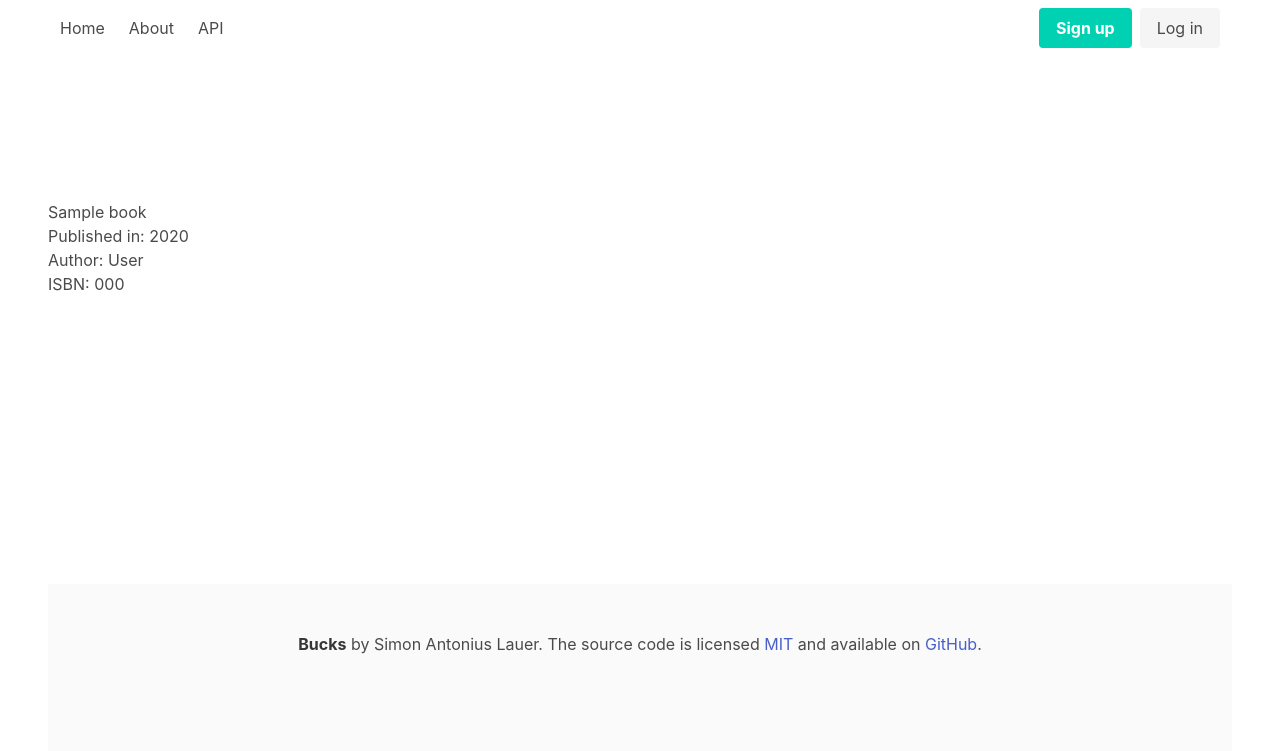
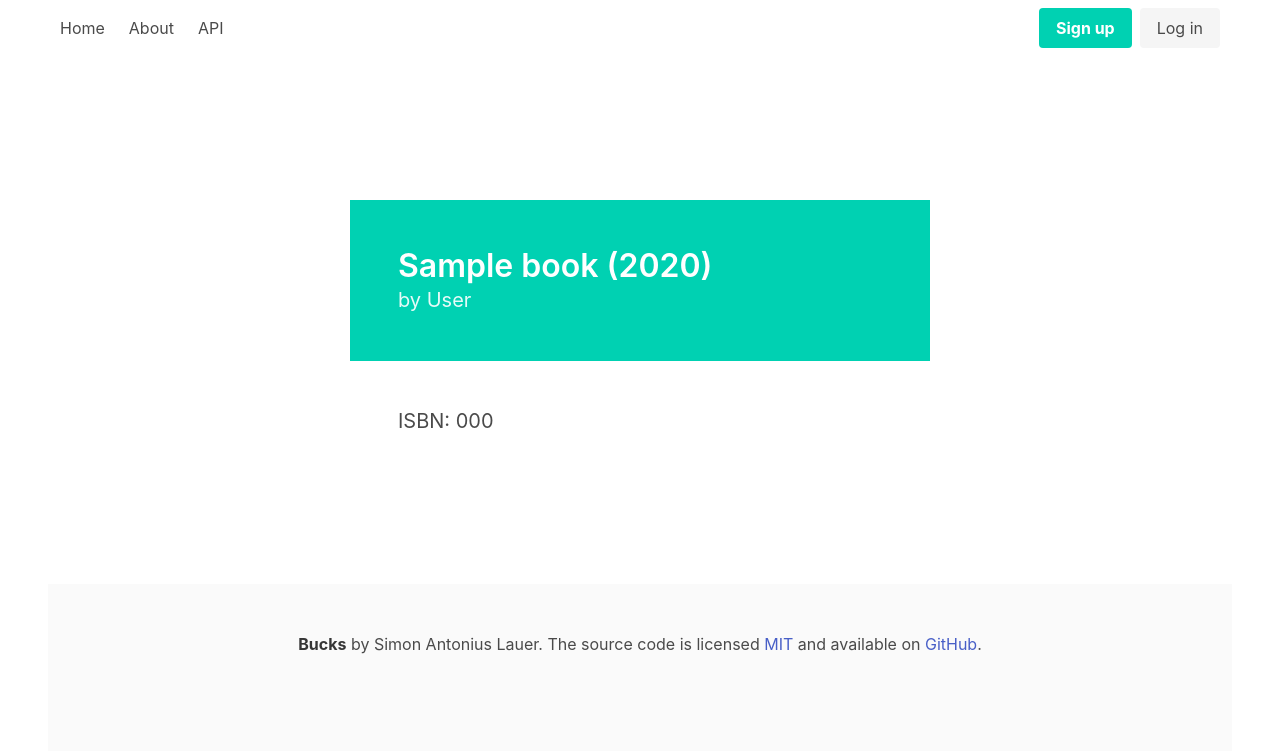
Before and after one commit to nomisreual/books, a Flask app: page /book_details/1 in a window 1280 px wide. Shown: the top 751 px of the page. Run offline with Flask 3, Linux system fonts and the light colour scheme; tables that the repository leaves empty hold one stand-in row (values such as "Sample post"); parts of the project's set-up code (start-up, migrations or seed data) failed here and were passed over; some libraries are stand-ins or nearby versions.

Commit message:
Made book details and author details pages more appealing.

```diff
--- a/src/books/main/templates/main/book_details.html
+++ b/src/books/main/templates/main/book_details.html
@@ -1,8 +1,19 @@
 {% extends "base.html" %} {% block content %}
 <section class="section">
-<h1>{{ result.title }}</h1>
-<p>Published in: {{ result.year }}</p>
-<p>Author: {{ result.author.fullname }}</p>
-<p>ISBN: {{ result.isbn }}</p>
+  <div class="columns">
+    <div class="column is-half is-offset-one-quarter">
+      <div class="hero is-primary">
+        <div class="hero-body">
+          <p class="title">{{ result.title }} ({{ result.year }})</p>
+          <p class="subtitle">by {{ result.author.fullname }}</p>
+        </div>
+      </div>
+      <div class="hero">
+        <div class="hero-body">
+          <p class="subtitle">ISBN: {{ result.isbn }}</p>
+        </div>
+      </div>
+    </div>
+  </div>
 </section>
 {% endblock %}
```
Also changed, not shown: src/books/main/templates/main/author_details.html (+15 -4 lines).
